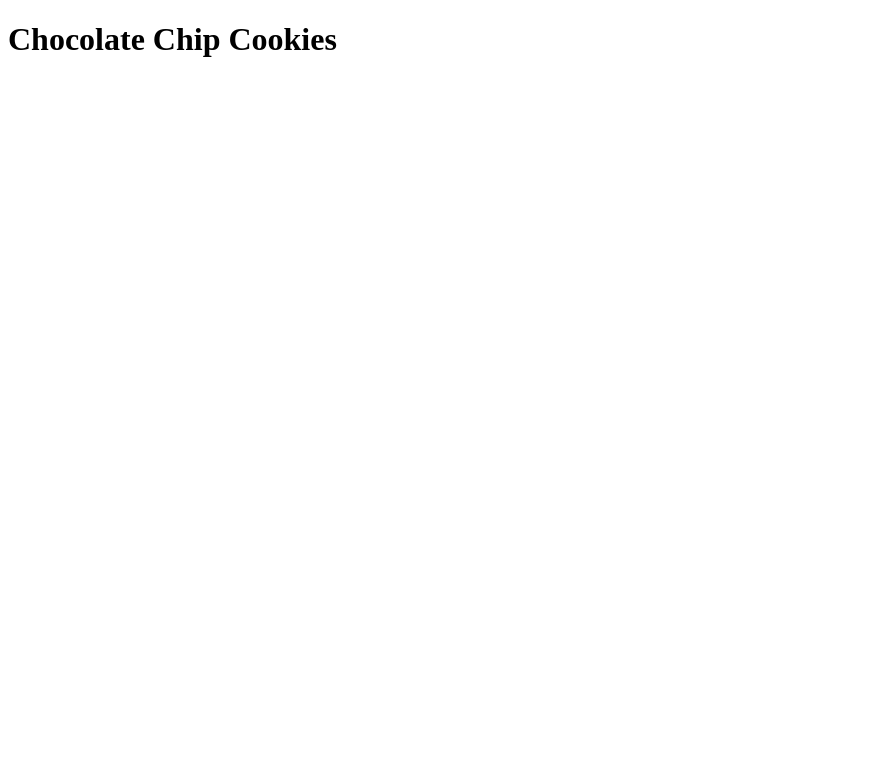
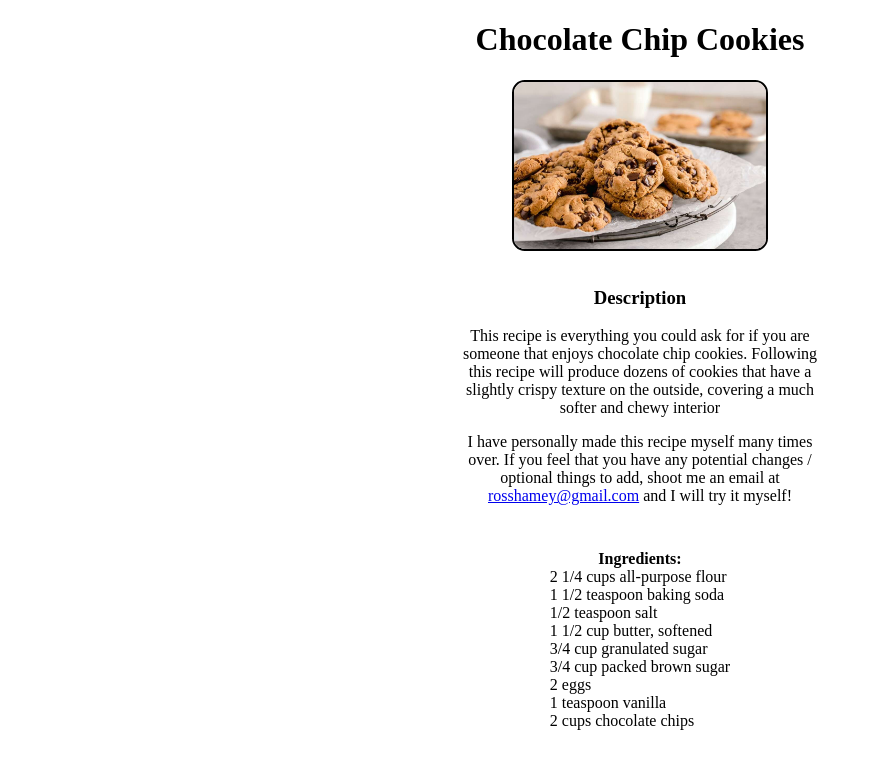
Before and after one commit to Endeared/odin-recipes, a plain HTML site: page recipes/cookies.html in a window 1280 px wide. Shown: the whole page, without its empty margins (0-871 px from the left). Drawn offline with Linux system fonts and the light colour scheme.

Commit message:
add cookie picture

```diff
--- a/recipes/cookies.html
+++ b/recipes/cookies.html
@@ -7,10 +7,69 @@
     <title>Document</title>
 </head>
 
+<style>
+
+.content, .ingredients {
+    text-align: center;
+}
+
+#cookie {
+    width: 20%;
+    height: auto;
+    border: 0.2vw solid black;
+    border-radius: 1vw;
+}
+
+#ingred {
+    display: inline-block;
+    text-align: left;
+    list-style: none;
+    padding: 0;
+}
+
+#ingredientsText {
+    text-align: center;
+    font-weight: 900;
+    margin: 0;
+}
+
+#descHead, .ingredients {
+    padding-top: 1%;
+}
+
+.desc {
+    width: 30%;
+    margin-right: auto;
+    margin-left: auto;
+}
+
+</style>
 
 <body>
 
-    <h1>Chocolate Chip Cookies</h1>
+    <div class="content">
+        <h1 id="title">Chocolate Chip Cookies</h1>
+        <img src="../images/cookie.jpg" alt="cookie :)" id="cookie">
+        <h3 id="descHead">Description</h3>
+        <p class="desc">This recipe is everything you could ask for if you are someone that enjoys chocolate chip cookies. Following this recipe will produce dozens of cookies that have a slightly crispy texture on the outside, covering a much softer and chewy interior</p>
+        <p class="desc">I have personally made this recipe myself many times over. If you feel that you have any potential changes / optional things to add, shoot me an email at <a href="mailto: rosshamey@gmail.com" id="email">rosshamey@gmail.com</a> and I will try it myself!</p>
+    </div>
+
+    <div class="ingredients">
+        <ul id="ingred">
+            <p id="ingredientsText">Ingredients:</p>
+            <li>2 1/4 cups all-purpose flour</li>
+            <li>1 1/2 teaspoon baking soda</li>
+            <li>1/2 teaspoon salt</li>
+            <li>1 1/2 cup butter, softened</li>
+            <li>3/4 cup granulated sugar</li>
+            <li>3/4 cup packed brown sugar</li>
+            <li>2 eggs</li>
+            <li>1 teaspoon vanilla</li>
+            <li>2 cups chocolate chips</li>
+        </ul>
+    </div>
+
 
 </body>
 
```
Also changed, not shown: index.html (+12 -1 lines), images/cookie.jpg (added), 1 other file.
